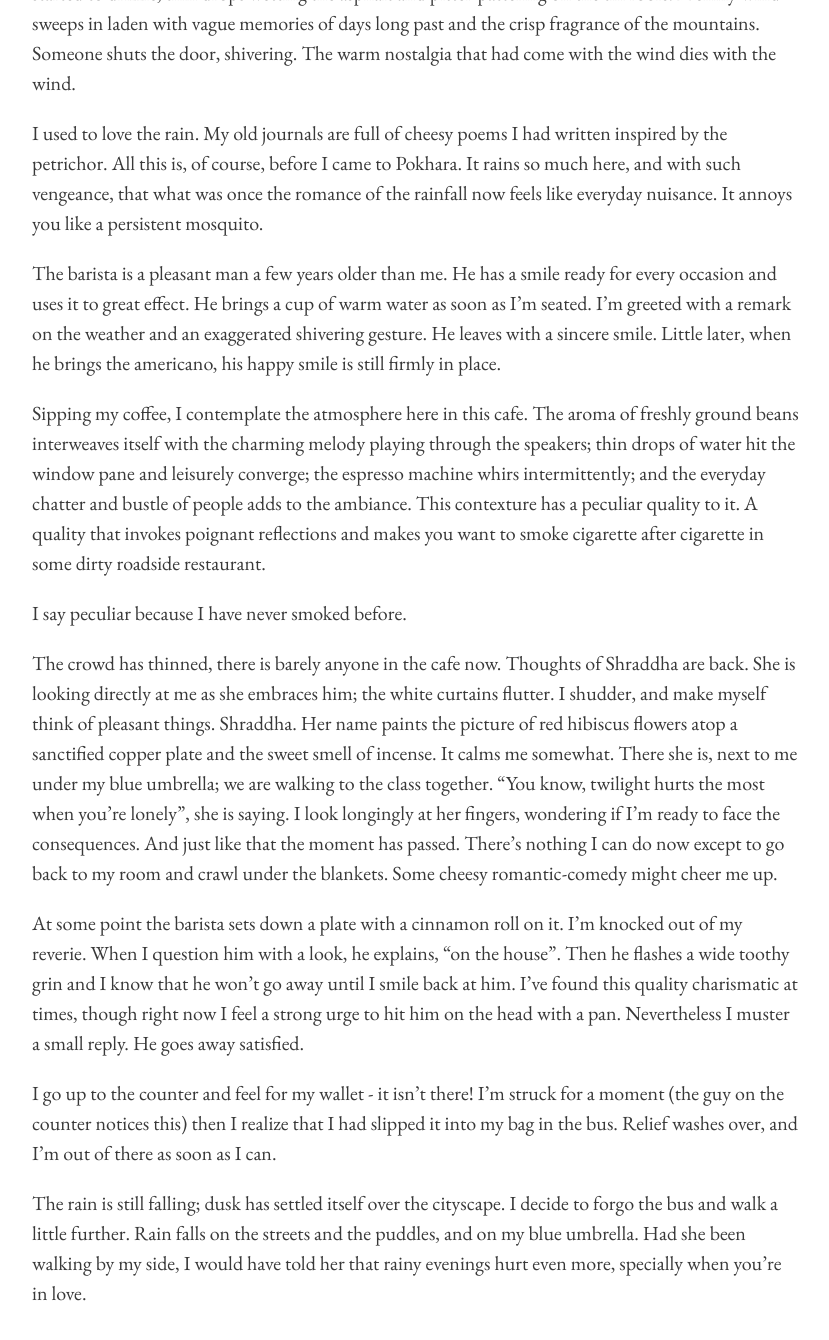
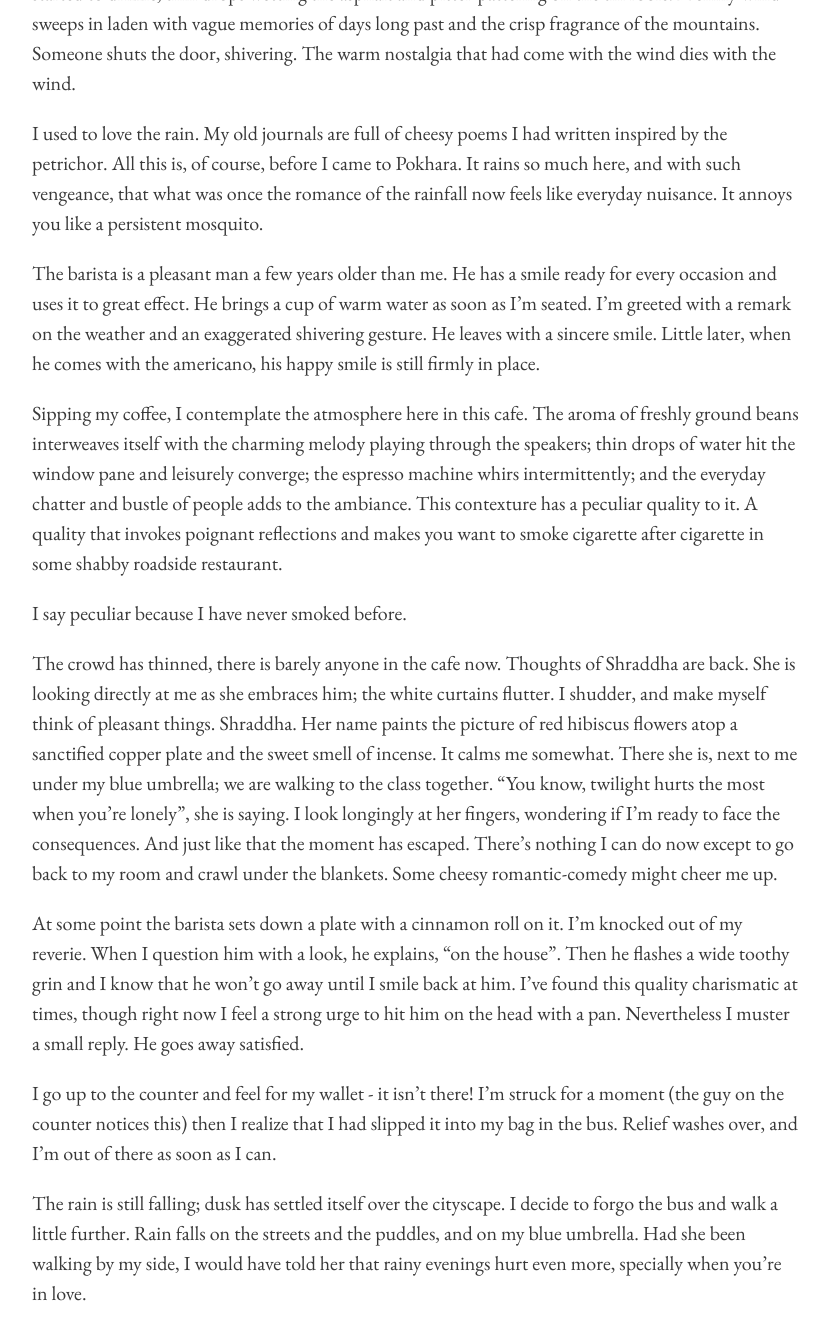
Before and after one commit to niravcodes/niravcodes.github.io, a Jekyll site: the page built from pages/it-rains-here-in-pokhara.md, in a window 1280 px wide and 1400 px high, scrolled down 1942 px. Shown: the top 1340 px of the window, without its empty margins (224-1053 px from the left). Built offline with Jekyll 4.4.1, drawn with Linux system fonts in a browser that asks for light colours.

Commit message:
Update from Forestry.io - Updated it-rains-here-in-pokhara.md

```diff
--- a/pages/it-rains-here-in-pokhara.md
+++ b/pages/it-rains-here-in-pokhara.md
@@ -30,13 +30,13 @@ The coffee shop I'm languidly strolling to comes to view. There I place my order
 
 I used to love the rain. My old journals are full of cheesy poems I had written inspired by the petrichor. All this is, of course, before I came to Pokhara. It rains so much here, and with such vengeance, that what was once the romance of the rainfall now feels like everyday nuisance. It annoys you like a persistent mosquito.
 
-The barista is a pleasant man a few years older than me. He has a smile ready for every occasion and uses it to great effect. He brings a cup of warm water as soon as I'm seated. I'm greeted with a remark on the weather and an exaggerated shivering gesture. He leaves with a sincere smile. Little later, when he brings the americano, his happy smile is still firmly in place.
+The barista is a pleasant man a few years older than me. He has a smile ready for every occasion and uses it to great effect. He brings a cup of warm water as soon as I'm seated. I'm greeted with a remark on the weather and an exaggerated shivering gesture. He leaves with a sincere smile. Little later, when he comes with the americano, his happy smile is still firmly in place.
 
-Sipping my coffee, I contemplate the atmosphere here in this cafe. The aroma of freshly ground beans interweaves itself with the charming melody playing through the speakers; thin drops of water hit the window pane and leisurely converge; the espresso machine whirs intermittently; and the everyday chatter and bustle of people adds to the ambiance. This contexture has a peculiar quality to it. A quality that invokes poignant reflections and makes you want to smoke cigarette after cigarette in some dirty roadside restaurant.
+Sipping my coffee, I contemplate the atmosphere here in this cafe. The aroma of freshly ground beans interweaves itself with the charming melody playing through the speakers; thin drops of water hit the window pane and leisurely converge; the espresso machine whirs intermittently; and the everyday chatter and bustle of people adds to the ambiance. This contexture has a peculiar quality to it. A quality that invokes poignant reflections and makes you want to smoke cigarette after cigarette in some shabby roadside restaurant.
 
 I say peculiar because I have never smoked before.
 
-The crowd has thinned, there is barely anyone in the cafe now. Thoughts of Shraddha are back. She is looking directly at me as she embraces him; the white curtains flutter. I shudder, and make myself think of pleasant things. Shraddha. Her name paints the picture of red hibiscus flowers atop a sanctified copper plate and the sweet smell of incense. It calms me somewhat. There she is, next to me under my blue umbrella; we are walking to the class together. "You know, twilight hurts the most when you're lonely", she is saying. I look longingly at her fingers, wondering if I'm ready to face the consequences. And just like that the moment has passed. There's nothing I can do now except to go back to my room and crawl under the blankets. Some cheesy romantic-comedy might cheer me up.
+The crowd has thinned, there is barely anyone in the cafe now. Thoughts of Shraddha are back. She is looking directly at me as she embraces him; the white curtains flutter. I shudder, and make myself think of pleasant things. Shraddha. Her name paints the picture of red hibiscus flowers atop a sanctified copper plate and the sweet smell of incense. It calms me somewhat. There she is, next to me under my blue umbrella; we are walking to the class together. "You know, twilight hurts the most when you're lonely", she is saying. I look longingly at her fingers, wondering if I'm ready to face the consequences. And just like that the moment has escaped. There's nothing I can do now except to go back to my room and crawl under the blankets. Some cheesy romantic-comedy might cheer me up.
 
 At some point the barista sets down a plate with a cinnamon roll on it. I'm knocked out of my reverie. When I question him with a look, he explains, "on the house". Then he flashes a wide toothy grin and I know that he won't go away until I smile back at him. I've found this quality charismatic at times, though right now I feel a strong urge to hit him on the head with a pan. Nevertheless I muster a small reply. He goes away satisfied.
 
```
